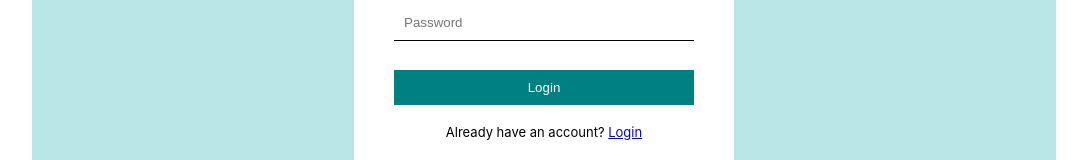
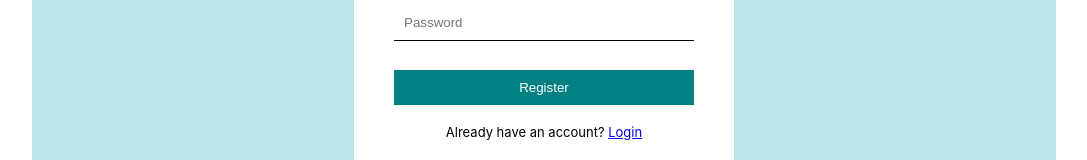
Before and after one commit to Aarushj09/grapher_react, a React (Create React App) app in the folder frontend/: page /signup in a window 1280 px wide. Shown: the part 418-578 px from the top of the page, without its empty margins (96-1183 px from the left). Built offline with nearby package versions, Linux system fonts and the light colour scheme.

Commit message:
small changes

```diff
--- a/frontend/src/pages/Signup.js
+++ b/frontend/src/pages/Signup.js
@@ -48,7 +48,7 @@ const Signup = () => {
         <input required type="text" placeholder="Username" value={username} onChange={onChangeUsername} />
         <input required type="email" placeholder="Email ID" value={email} onChange={onChangeEmail}/>
         <input required type="password" placeholder="Password" value={password} onChange={onChangePassword}/>
-        <button onClick={onSubmit}>Login</button>
+        <button onClick={onSubmit}>Register</button>
         {/* <p> Error! </p> */}
         <span>
           Already have an account? <Link to="/login">Login</Link>
```
Also changed, not shown: 1 other file (tests, documents, lock files or other folders).
